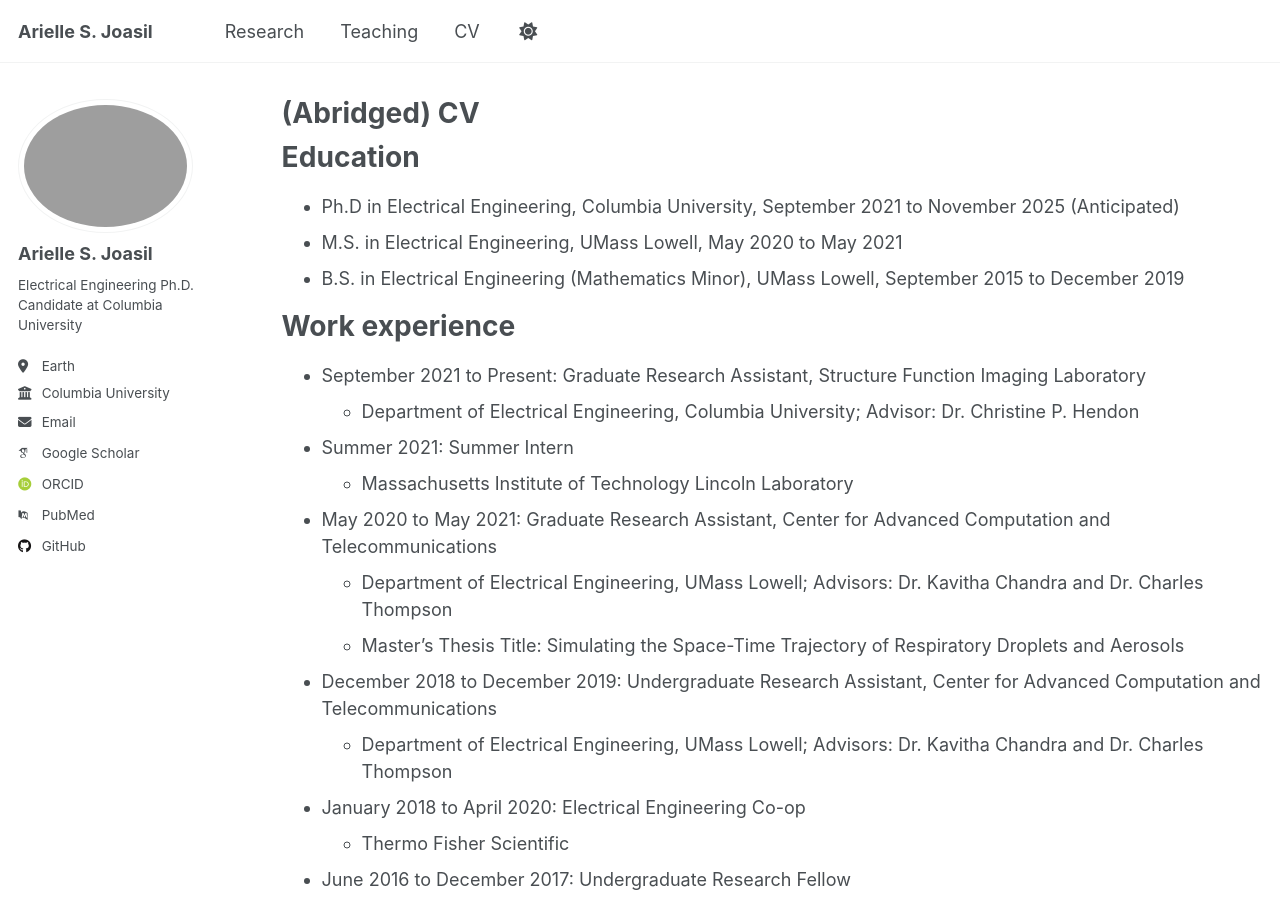
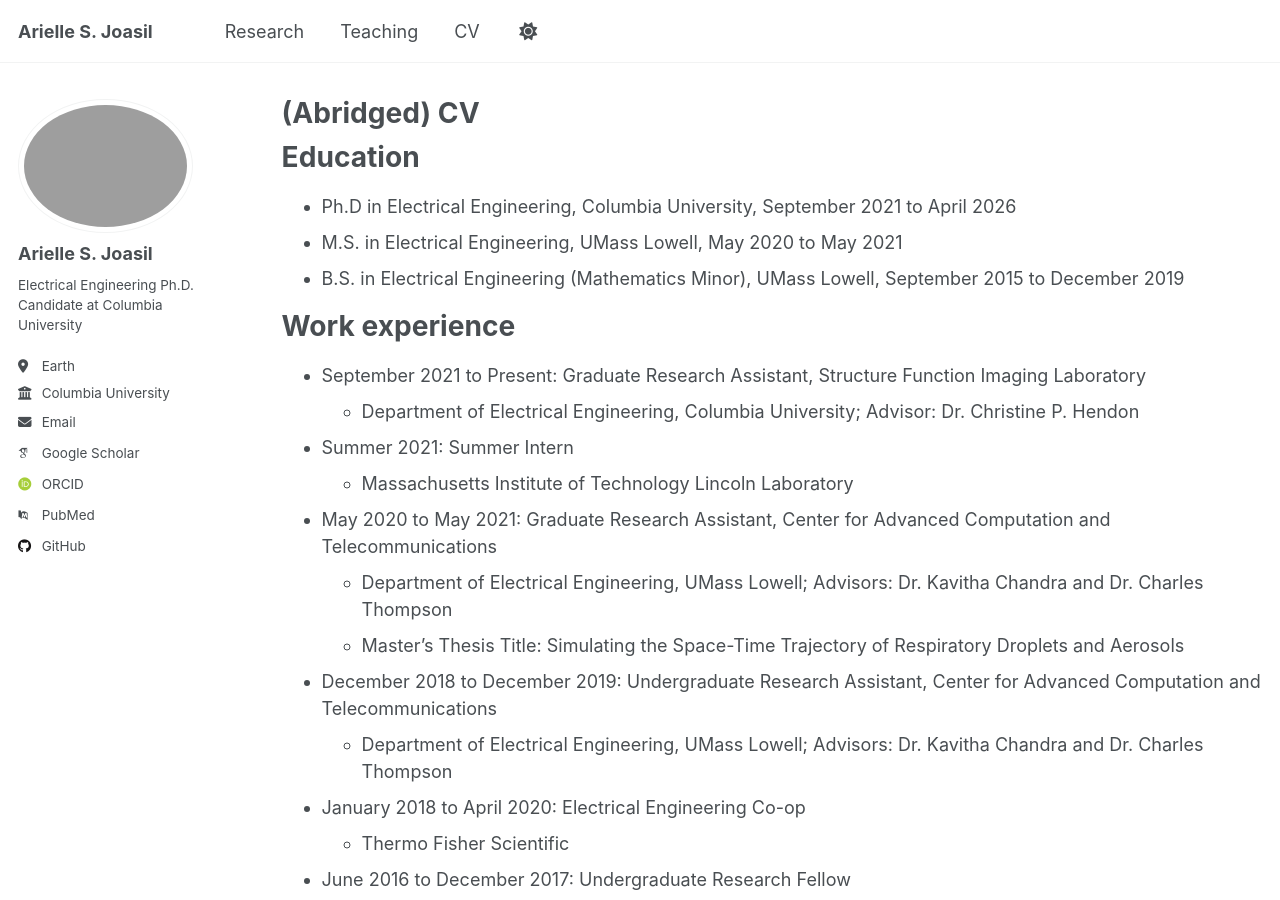
Before and after one commit to ari-jpg/ari-jpg.github.io, a Jekyll site: the page built from _pages/cv.md, in a window 1280 px wide and 900 px high. Built offline with Jekyll 4.4.1, drawn with Linux system fonts in a browser that asks for light colours; some web fonts are replaced.

Commit message:
Update cv.md

```diff
--- a/_pages/cv.md
+++ b/_pages/cv.md
@@ -11,7 +11,7 @@ redirect_from:
 
 Education
 ======
-* Ph.D in Electrical Engineering, Columbia University, September 2021 to November 2025 (Anticipated)
+* Ph.D in Electrical Engineering, Columbia University, September 2021 to April 2026
 * M.S. in Electrical Engineering, UMass Lowell, May 2020 to May 2021
 * B.S. in Electrical Engineering (Mathematics Minor), UMass Lowell, September 2015 to December 2019
 
```
